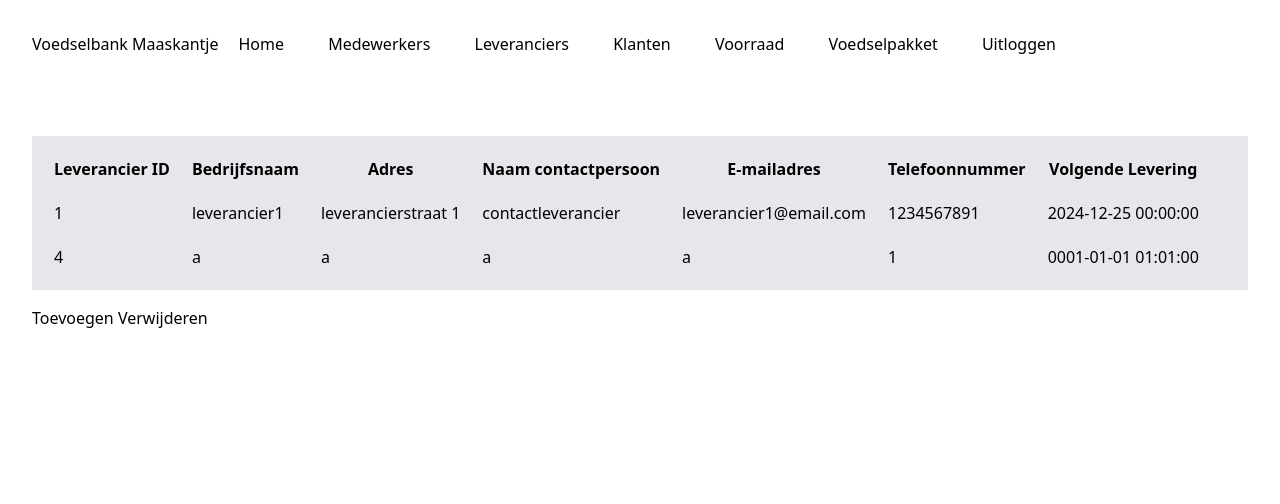
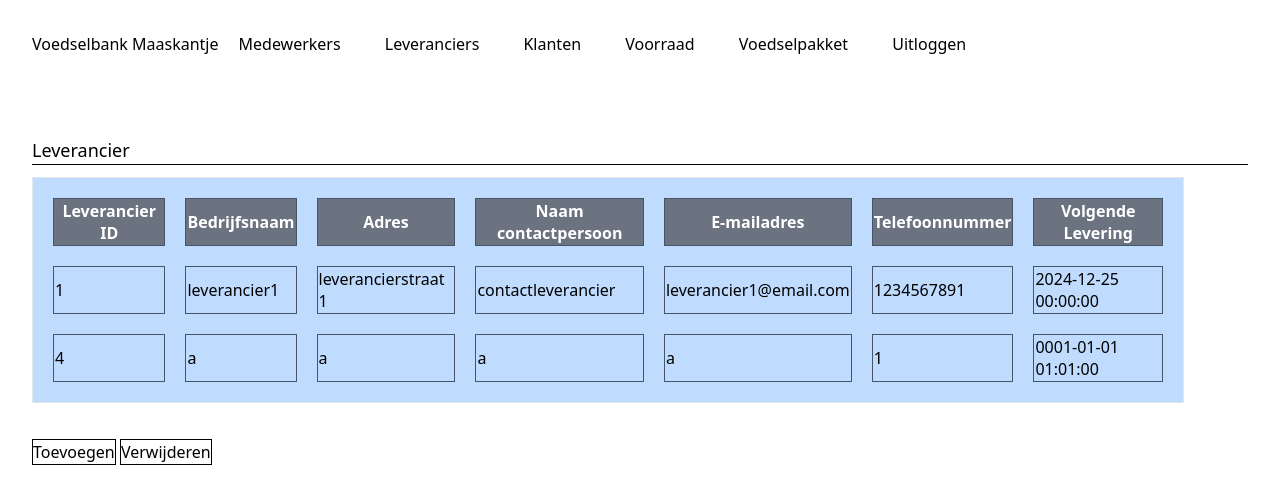
Before and after one commit to CrimsonPrinces/Examen-Project, a PHP site: page /Leverancier.php in a window 1280 px wide. Shown: the top 504 px of the page. Run offline with PHP 8.4, Linux system fonts and the light colour scheme; a user stored in the database is signed in; data comes from the database, SQL or seed files in the repository; some libraries are stand-ins or nearby versions.

Commit message:
Final Design settings done, made change to redirect when logging in, made a setup for hard coded dropdown for catagorie voorraad

```diff
--- a/Leverancier.php
+++ b/Leverancier.php
@@ -3,7 +3,7 @@
     require_once("db_login.php");
 
     if ($_SESSION["usertype"] != 1) {
-        header("Location: home.php");
+        header("Location: Voedselpakket.php");
     }
     if (!isset($_SESSION["usertype"])) {
         header("Location: index.php");
@@ -22,23 +22,24 @@
 <div class="flex">
 <h2>Voedselbank Maaskantje</h2>
 <div class="mb-20">
-    <a href='home.php' class= "mx-5"> Home </a>
     <?php require_once("Switches.php");
      ?>
     </div>
 </div>
 
-<div class="bg-gray-200">
-<form method="post" class="flexbox bg-gray-200">
-        <table class="border-separate border-spacing-5 border">
+<h2 class="text-lg border-b border-black mb-3">Leverancier</h2>
+
+<div class="max-w-6xl">
+<form method="post" class="flexbox bg-blue-200 ">
+        <table class="border-separate border-spacing-5 border text-white">
             <tr>
-                <th>Leverancier ID</th>
-                <th>Bedrijfsnaam</th>
-                <th>Adres</th>
-                <th>Naam contactpersoon</th>
-                <th>E-mailadres</th>
-                <th>Telefoonnummer</th>
-                <th>Volgende Levering</th>
+                <th class=" border border-slate-600 bg-gray-500">Leverancier ID</th>
+                <th class=" border border-slate-600 bg-gray-500">Bedrijfsnaam</th>
+                <th class=" border border-slate-600 bg-gray-500">Adres</th>
+                <th class=" border border-slate-600 bg-gray-500">Naam contactpersoon</th>
+                <th class=" border border-slate-600 bg-gray-500">E-mailadres</th>
+                <th class=" border border-slate-600 bg-gray-500">Telefoonnummer</th>
+                <th class=" border border-slate-600 bg-gray-500">Volgende Levering</th>
             </tr>
                 <?php
                     $sql = "SELECT idleverancier, bedrijfsnaam, adres, naamcontact, emailadres, telefoonnummer, volgendelevering FROM leverancier ORDER BY idleverancier";
@@ -49,13 +50,13 @@
                             $prevLeverancier = null;
                             if ($row["idleverancier"] != $prevLeverancier) {
                                 echo "<tr>";
-                                echo "<td>" . $row["idleverancier"] . "</td>";
-                                echo "<td>" . $row["bedrijfsnaam"] . "</td>";
-                                echo "<td>" . $row["adres"] . "</td>";
-                                echo "<td>" . $row["naamcontact"] . "</td>";
-                                echo "<td>" . $row["emailadres"] . "</td>";
-                                echo "<td>" . $row["telefoonnummer"] . "</td>";
-                                echo "<td>" . $row["volgendelevering"] . "</td>";
+                                echo "<td class='border border-slate-600 text-black'>" . $row["idleverancier"] . "</td>";
+                                echo "<td class='border border-slate-600 text-black'>" . $row["bedrijfsnaam"] . "</td>";
+                                echo "<td class='border border-slate-600 text-black'>" . $row["adres"] . "</td>";
+                                echo "<td class='border border-slate-600 text-black'>" . $row["naamcontact"] . "</td>";
+                                echo "<td class='border border-slate-600 text-black'>" . $row["emailadres"] . "</td>";
+                                echo "<td class='border border-slate-600 text-black'>" . $row["telefoonnummer"] . "</td>";
+                                echo "<td class='border border-slate-600 text-black'>" . $row["volgendelevering"] . "</td>";
                                 echo "</tr>";
                             }
                             $prevLeverancier = $row["idleverancier"];
@@ -65,33 +66,45 @@
         </table>
     </form>
 </div>
-<button class="open-button" onclick="openEnterForm()">Toevoegen</button>
-<button class="open-button" onclick="openDeleteForm()">Verwijderen</button>
+<button class="open-button text-black bg-white border border-black mt-5 mb-5 hover:bg-green-500 hover:text-white" onclick="openEnterForm()">Toevoegen</button>
+<button class="open-button text-black bg-white border border-black mt-5 mb-5 hover:bg-red-500 hover:text-white" onclick="openDeleteForm()">Verwijderen</button>
 
 <div class="form-popup" id="myEnterForm">
   <form class="form-container" method="post">
-    <h1>Leverancier toevoegen</h1>
-
+    <h2 class="text-lg border-b border-black mt-3 mb-3">Leverancier toevoegen</h2>
+    <div class="grid grid-cols-3">
+        <div>
             <label for="leve"><b>Naam leverancier</b></label>
             <input type="text" placeholder="Leverancier naam toevoegen" name="leve" required>
+        </div>
+        <div>
             <label for="adres"><b>Adres</b></label>
-    <input type="text" placeholder="Adres toevoegen" name="adres" required>
+            <input class="border border-separate border-black" type="text" placeholder="Adres toevoegen" name="adres" required>
+        </div>
+        <div>
             <label for="cont"><b>Naam contact</b></label>
-    <input type="text" placeholder="Contact naam toevoegen" name="cont" required>
+            <input class="border border-separate border-black" type="text" placeholder="Contact naam toevoegen" name="cont" required>
+        </div>
+        <div>
             <label for="tel"><b>Telefoonnummer</b></label>
-    <input type="number" placeholder="Telefoonnummer toevoegen" name="tel" required>
+            <input class="border border-separate border-black" type="number" placeholder="Telefoonnummer toevoegen" name="tel" required>
+        </div>
+        <div>
             <label for="email"><b>Emailadres</b></label>
-    <input type="text" placeholder="Email toevoegen" name="email" required>
+            <input class="border border-separate border-black" type="text" placeholder="Email toevoegen" name="email" required>
+        </div>
+        <div>
             <label for="nextdel"><b>Volgende levering</b></label>
-    <input type="datetime-local" name="nextdel" required>
-
-    <button type="submit" class="btn" name="add">Toevoegen</button>
-    <button type="button" class="btn cancel" onclick="closeEnterForm()">Sluiten</button>
+            <input class="border border-separate border-black" type="datetime-local" name="nextdel" required>
+        </div>
+    </div>
+    <button class="text-black bg-white border border-black mt-5 hover:bg-green-500 hover:text-white " type="submit" class="btn" name="add">Toevoegen</button>
+    <button class="text-black bg-white border border-black mt-5 hover:bg-red-500 hover:text-white " type="button" class="btn cancel" onclick="closeEnterForm()">Sluiten</button>
   </form>
 </div>
 <div class="form-popup-delete" id="myDeleteForm">
   <form class="form-container-delete" method="post">
-    <h1>Leverancier verwijderen</h1>
+    <h2 class="text-lg border-b border-black mt-3 mb-3">Leverancier verwijderen</h2>
 
     <?php
         $sql2 = "SELECT idleverancier, bedrijfsnaam FROM leverancier";
@@ -104,8 +117,8 @@
         print_r($result2->fetch(PDO::FETCH_ASSOC));
     ?>
 
-    <button type="submit" class="btn" name="delete">Verwijderen</button>
-    <button type="button" class="btn cancel delete" onclick="closeDeleteForm()">Sluiten</button>
+    <button class="text-black bg-white border border-black mt-5 hover:bg-orange-300 hover:text-white " type="submit" class="btn" name="delete">Verwijderen</button>
+    <button class="text-black bg-white border border-black mt-5 hover:bg-red-500 hover:text-white " type="button" class="btn cancel delete" onclick="closeDeleteForm()">Sluiten</button>
   </form>
 </div>
 <script>
--- a/Voedselpakket.php
+++ b/Voedselpakket.php
@@ -21,7 +21,6 @@
 
 <h2>Voedselbank Maaskantje</h2>
     <div class="mb-20">
-    <a href='home.php' class= "mx-5"> Home </a>
     <?php require_once("Switches.php");
      ?>
     </div>
@@ -106,7 +105,7 @@ function openWens() {
 
 <div class="form-popup" id="myEnterForm">
   <form class="form-container" method="post">
-    <h1>Voedselpakket maken</h1>
+    <h2 class="text-lg border-b border-black mt-3 mb-3">Voedselpakket maken</h2>
 
     <label for="cust"><b>Klant</b></label>
     <select name="cust" id="cust">
```
Also changed, not shown: Klanten.php (+6 -7 lines), Medewerker.php (+33 -25 lines), Voorraad.php (+16 -9 lines), index.php (+5 -5 lines). Lines whose indentation alone changed are shown as unchanged.
